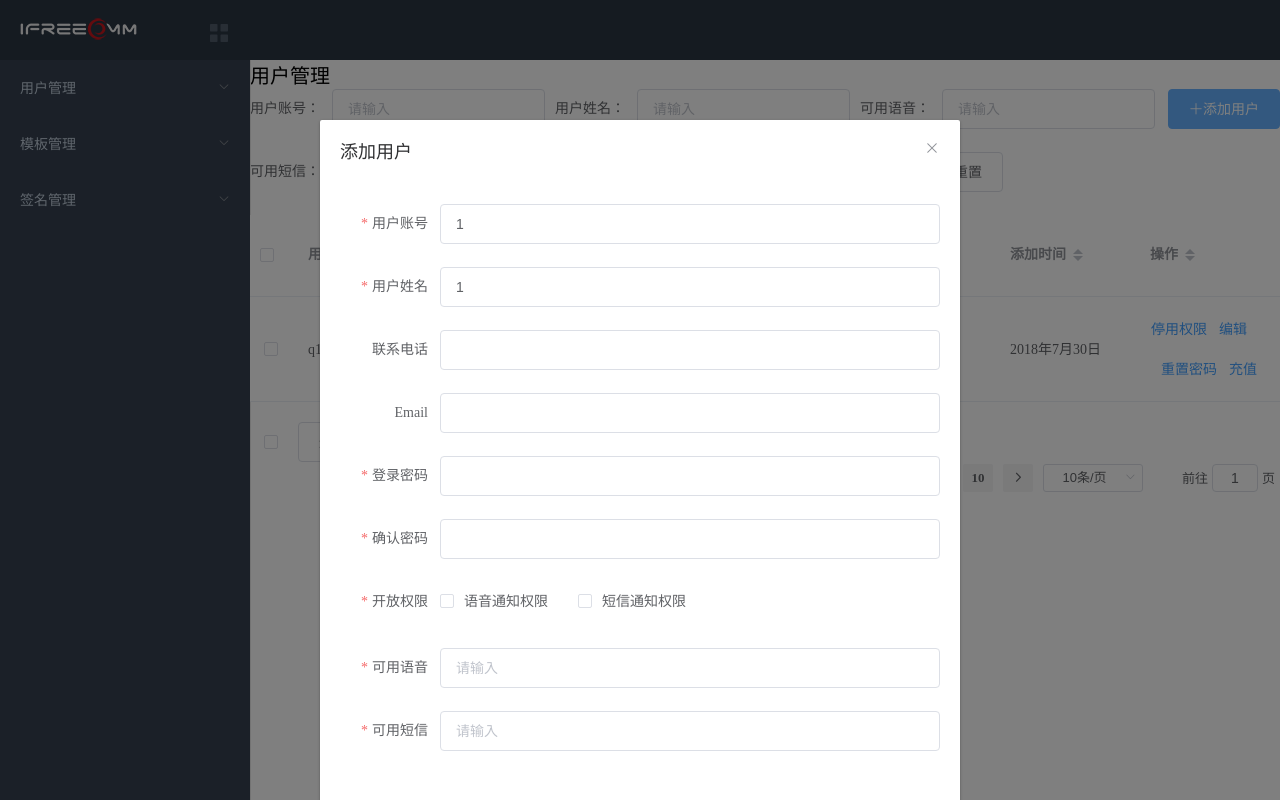
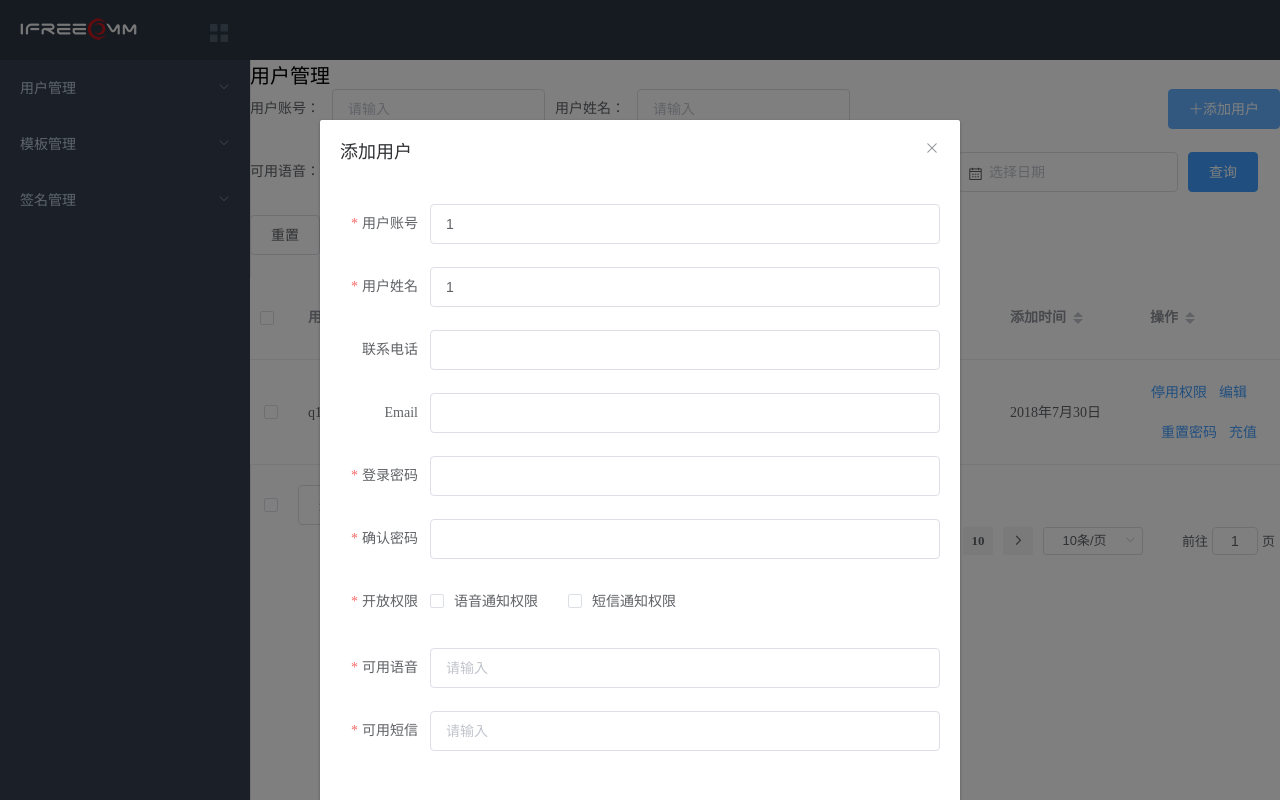
Before and after one commit to isliulu/ll-vue, a Vue app: page /Page1#/Page1 in a window 1280 px wide. Both pictures are taken after a click on the button "添加用户". Built offline with nearby package versions, Linux system fonts and the light colour scheme.

Commit message:
进行修改

```diff
--- a/src/components/addUser.vue
+++ b/src/components/addUser.vue
@@ -1,7 +1,7 @@
 <template>
   <div>
     <el-dialog title="添加用户" :visible.sync="showUser"  :showAddUser="showAddUser" class="user-dialog" @close="resetUserFrom(), $emit('update:showAddUser', false)" :modal-append-to-body="false">
-      <el-form :model="ruleForm" :rules="rules" ref="ruleForm" label-width="100px" class="demo-ruleForm">
+      <el-form :model="ruleForm" :rules="rules" ref="ruleForm" :label-position="labelPosition" label-width="90px" class="demo-ruleForm">
         <el-form-item label="用户账号" prop="userAccount">
           <el-input v-model="ruleForm.userAccount" placeholder="请输入"></el-input>
         </el-form-item>
@@ -62,8 +62,7 @@
     data() {
       return {
         showUser: this.showAddUser,
-        formLabelWidth: '120px',
-        demoRuleForm:'',
+        labelPosition: 'right',
         showTemplate:false,
         ruleForm: {
           userAccount: '1',
--- a/src/components/templateSelect.vue
+++ b/src/components/templateSelect.vue
@@ -4,12 +4,12 @@
       <el-form :inline="true">
         <el-button type="text">模板选择</el-button>
         <el-button type="text">已选择模板</el-button>
-        <template style="float: right">
+        <template >
           <el-form-item label="模板名称：">
             <el-input></el-input>
           </el-form-item>
           <el-form-item>
-            <el-button type="primary">搜索</el-button>
+            <el-button type="primary" >搜索</el-button>
           </el-form-item>
         </template>
       </el-form>
@@ -78,7 +78,7 @@
     },
     methods: {
       //提交
-      submitUserForm(ruleForm) {
+      /*submitUserForm(ruleForm) {
         this.$refs[ruleForm].validate((valid) => {
           if (valid) {
             alert('submit!');
@@ -87,7 +87,7 @@
             return false;
           }
         });
-      },
+      },*/
       resetUserFrom () {
         if (this.$refs['showTemplate'] !== undefined) {
           this.$refs['showTemplate'].resetFields()
@@ -102,3 +102,9 @@
 <style scoped lang="scss">
 
 </style>
+
+<!--<style lang="scss">
+  .el-form&#45;&#45;inline .el-form-item{
+    float: right;
+  }
+</style>-->
--- a/src/pages/Page1.vue
+++ b/src/pages/Page1.vue
@@ -15,11 +15,15 @@
           <el-form-item label="用户姓名：">
             <el-input placeholder="请输入"></el-input>
           </el-form-item>
-          <el-form-item label="可用语音：">
-            <el-input placeholder="请输入"></el-input>
+          <el-form-item label="可用语音：" v-model="minutes">
+            <el-input placeholder="请输入">
+              <template slot="suffix" >分钟</template>
+            </el-input>
           </el-form-item>
-          <el-form-item label="可用短信：">
-            <el-input placeholder="请输入"></el-input>
+          <el-form-item label="可用短信：" v-model="message">
+            <el-input placeholder="请输入">
+              <template slot="suffix" >条</template>
+            </el-input>
           </el-form-item>
           <el-form-item label="添加时间">
             <el-date-picker
@@ -111,9 +115,10 @@ import addUser from '../components/addUser';
   import editUserIfo from '../components/editUserIfo';
   import resetPassword from '../components/resetPassword';
   import recharge from '../components/recharge';
+
   export default {
     name: "userManage",
-    components:{
+    components: {
       addUser,
       editUserIfo,
       resetPassword,
@@ -122,13 +127,16 @@ import recharge from '../components/recharge';
     data() {
       return {
         value: '',
+        minutes: '',
+        message: '',
         tableData: [
-          { account:'q1',
-            name:'ll',
-            token:'无权限',
-            availableVsum:'200',
-            availableMsum:'300',
-            time:'2018年7月30日'
+          {
+            account: 'q1',
+            name: 'll',
+            token: '无权限',
+            availableVsum: '200',
+            availableMsum: '300',
+            time: '2018年7月30日'
           }
         ],
         currentPage: 1,
@@ -137,8 +145,8 @@ import recharge from '../components/recharge';
         totalCount: 100,
         showAddUser: false,
         editUserIfo: false,
-        showReset:false,
-        showCharge:false,
+        showReset: false,
+        showCharge: false,
       }
     },
     methods: {
@@ -172,8 +180,8 @@ import recharge from '../components/recharge';
            // this.totalCount = res.totalElements;
           },*/
 
-      addNum () {
-        this.showAddUser= true
+      addNum() {
+        this.showAddUser = true
       },
       edit() {
         this.editUserIfo = true
@@ -199,8 +207,18 @@ import recharge from '../components/recharge';
 
 </script>
 
-<style scoped>
-  .stopAuth{
+<style scoped lang="scss">
+  .stopAuth {
     cursor: pointer;
   }
+
 </style>
+<style lang="scss">
+  .userManage .el-input__prefix, .el-input__suffix{
+    font-family: PingFangSC-Regular;
+    font-size: 14px;
+    color: #484848;
+  }
+
+
+</style>
--- a/src/pages/Page3.vue
+++ b/src/pages/Page3.vue
@@ -8,6 +8,18 @@
         <el-button type="primary" @click="addNum">下一步</el-button>
       </div>
     </pub>
+    <div style="margin: 20px;"></div>
+    <el-form :label-position="labelPosition" label-width="80px" :model="formLabelAlign">
+      <el-form-item label="名称">
+        <el-input v-model="formLabelAlign.name"></el-input>
+      </el-form-item>
+      <el-form-item label="活动区域">
+        <el-input v-model="formLabelAlign.region"></el-input>
+      </el-form-item>
+      <el-form-item label="活动形式">
+        <el-input v-model="formLabelAlign.type"></el-input>
+      </el-form-item>
+    </el-form>
     <templateSelect :showTemplate.sync="showTemplate"></templateSelect>
   </div>
 </template>
@@ -23,6 +35,12 @@
       data(){
           return {
             showTemplate: false,
+            labelPosition: 'left',
+            formLabelAlign: {
+              name: '',
+              region: '',
+              type: ''
+            }
           }
       },
       methods:{
@@ -35,4 +53,5 @@
 
 <style scoped>
 
+
 </style>
```
Lines whose indentation alone changed are shown as unchanged.
